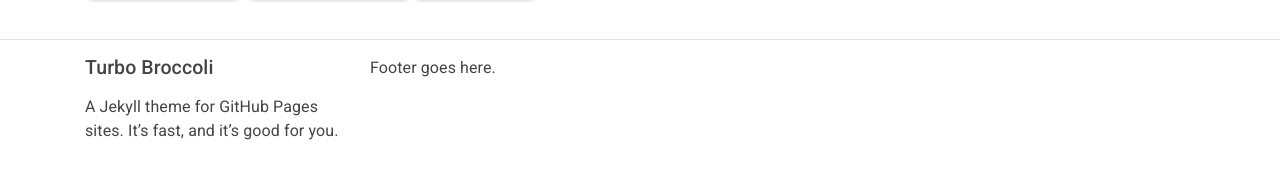
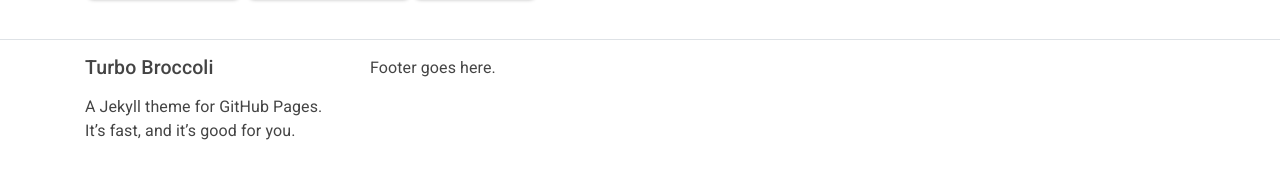
Before and after one commit to aensley/turbo-broccoli, a Jekyll site: the page built from _pages/Videos.md, in a window 1280 px wide and 1008 px high. Shown: the part 833-1005 px from the top of the window. Built offline with Jekyll 4.4.1, drawn with Linux system fonts in a browser that asks for light colours; nearby versions of some CDN libraries.

Commit message:
Update _config.yml

```diff
--- a/_config.yml
+++ b/_config.yml
@@ -2,7 +2,7 @@
 title: Turbo Broccoli
 author: aensley
 description: > # the ">" means to ignore newlines until "footer:"
-  A Jekyll theme for GitHub Pages sites. It's fast, and it's good for you.
+  A Jekyll theme for GitHub Pages. It's fast, and it's good for you.
 footer: >
   Footer goes here.
 show_excerpts: false # set to true to show excerpts on the homepage
```
